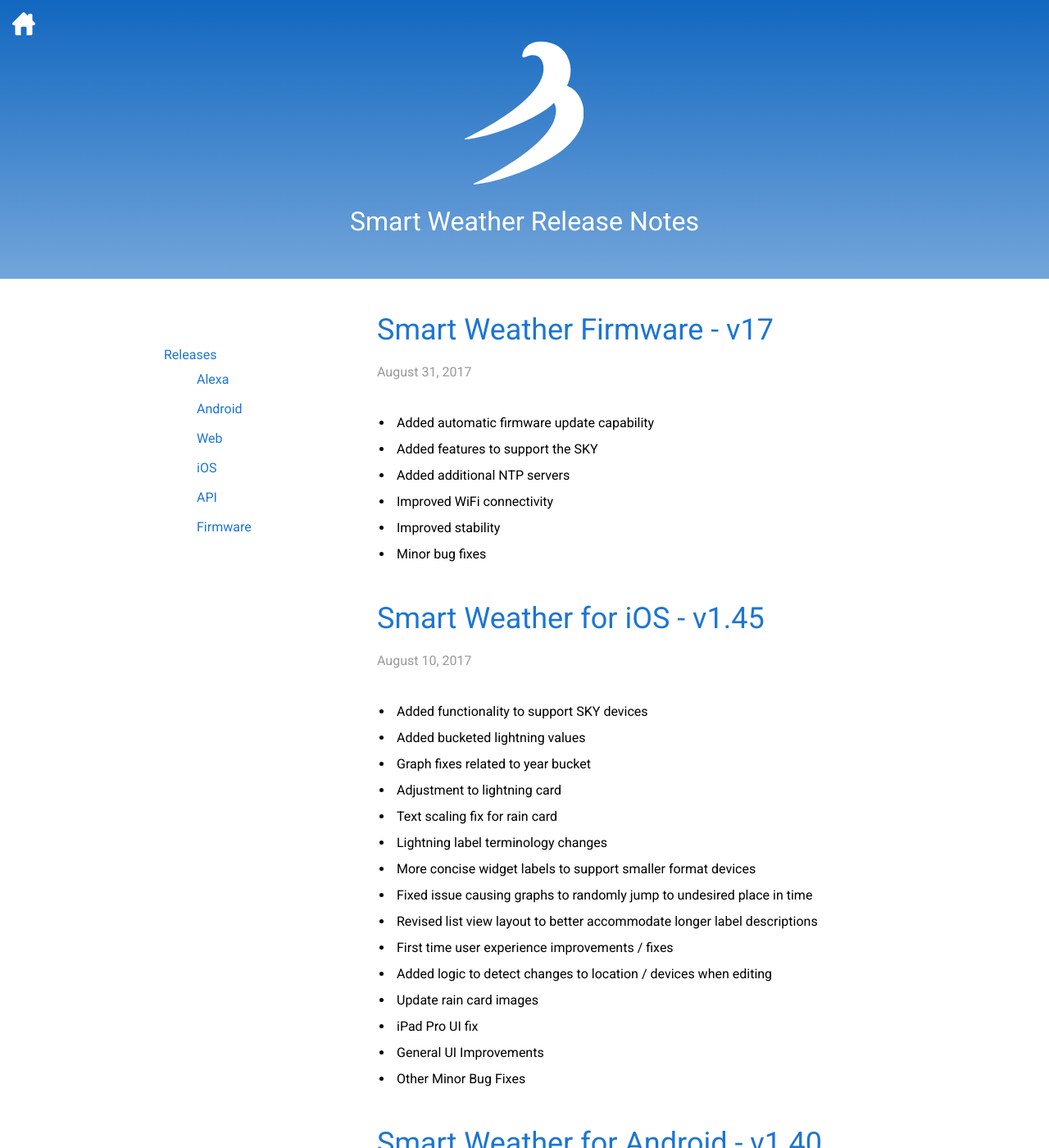
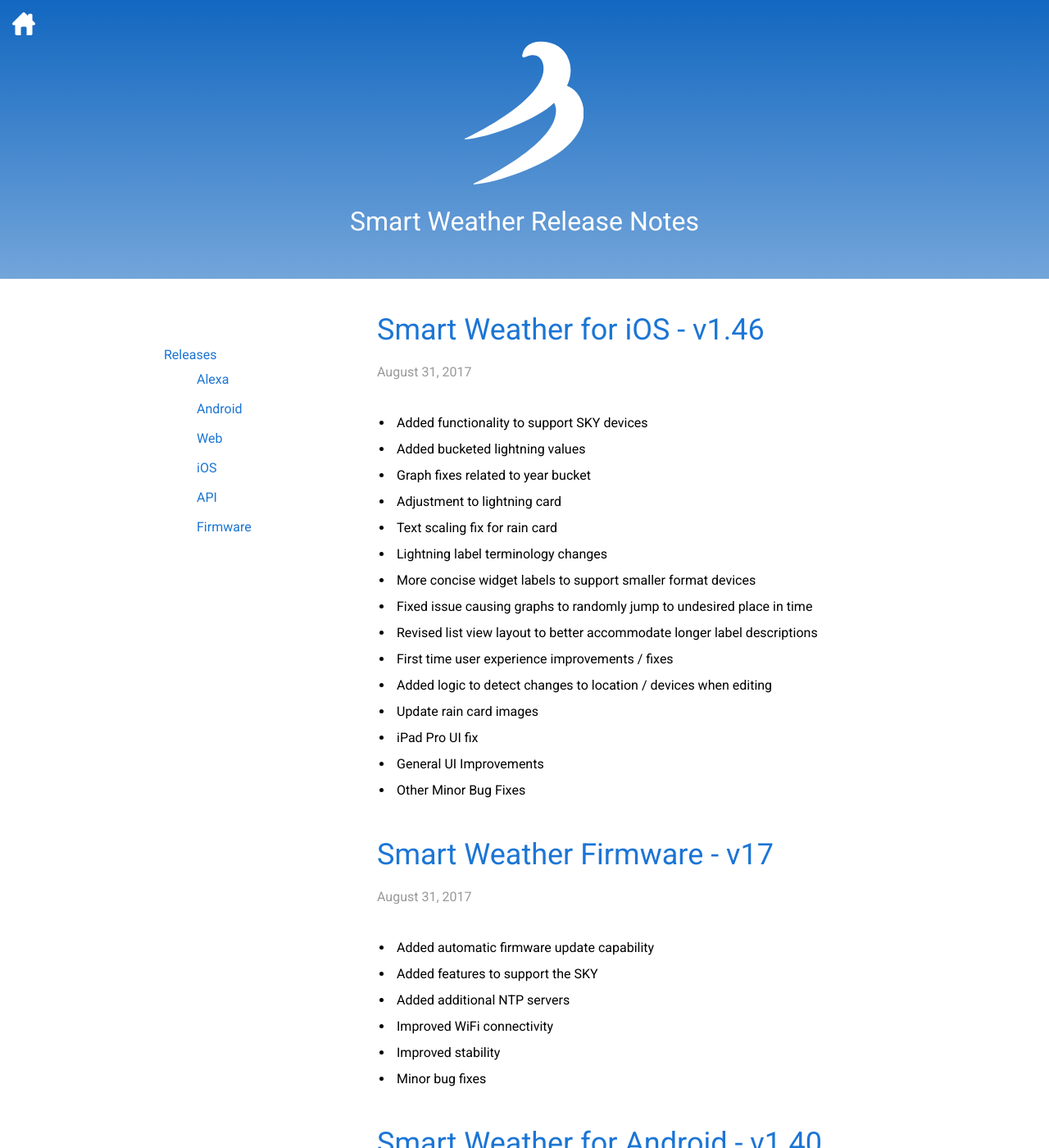
Before and after one commit to WeatherFlow/SmartWeather, a Jekyll site: the page built from releases/index.html, in a window 1280 px wide and 1400 px high. Shown: the whole window at 82% size. Built offline with Jekyll 4.4.1, drawn with Linux system fonts in a browser that asks for light colours; nearby versions of some CDN libraries.

Commit message:
Update 2017-08-10-smart-weather-for-ios-v1.45.md

```diff
--- a/_posts/2017-08-10-smart-weather-for-ios-v1.45.md
+++ b/_posts/2017-08-10-smart-weather-for-ios-v1.45.md
@@ -1,7 +1,7 @@
 ---
 layout: post
-title:  "Smart Weather for iOS - v1.45"
-date:   2017-08-10 12:00:01 -0500
+title:  "Smart Weather for iOS - v1.46"
+date:   2017-08-31 12:00:01 -0500
 categories: iOS
 ---
 
```
